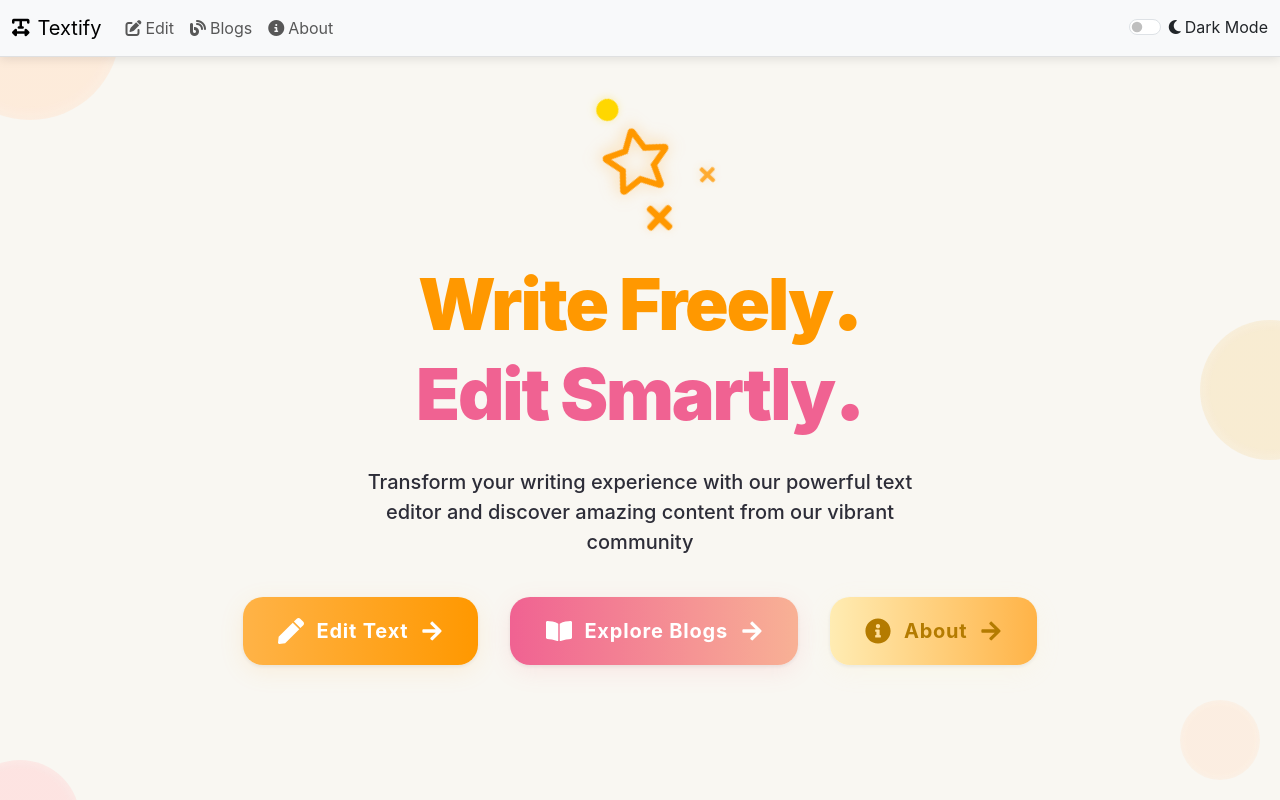
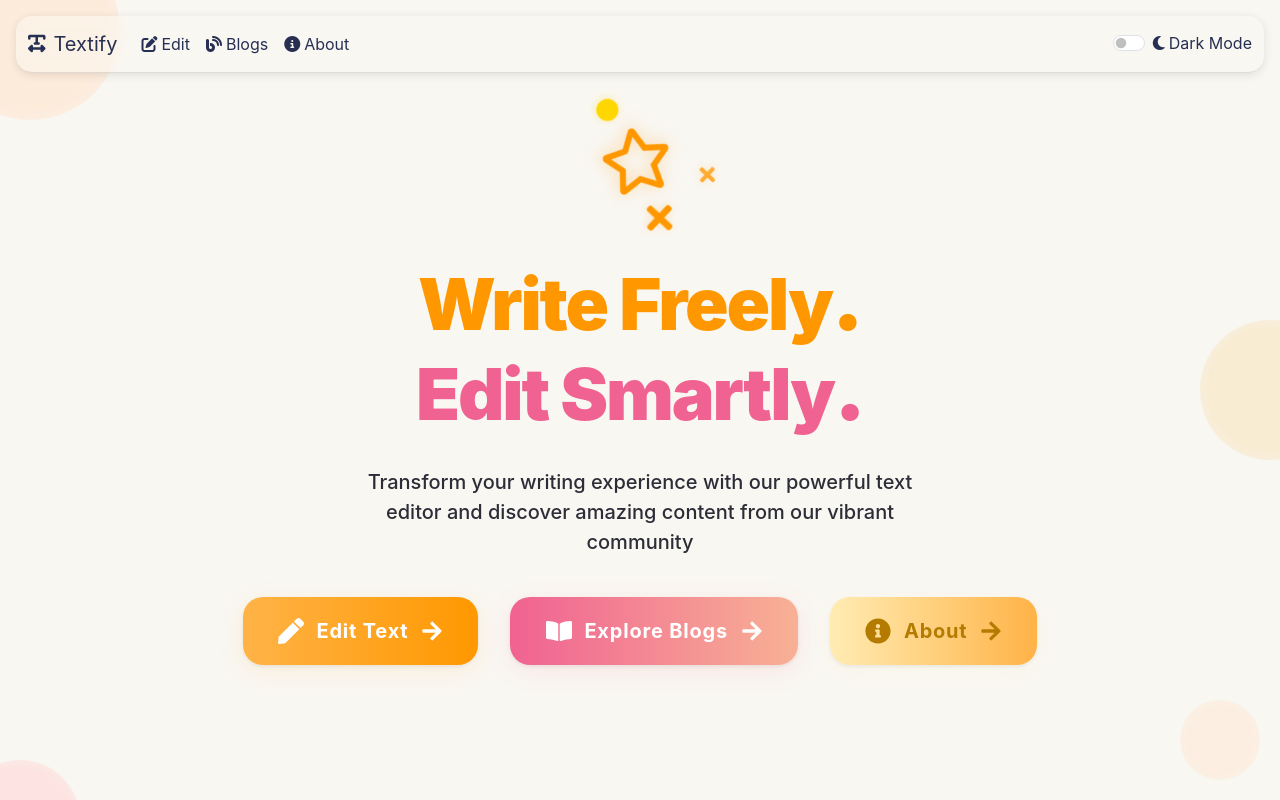
Before and after one commit to nish542/Textify-blog, a React (Create React App) app in the folder frontend/: page / in a window 1280 px wide. Built offline with nearby package versions, Linux system fonts and the light colour scheme.

Commit message:
navbar updated

```diff
--- a/frontend/src/components/Navbar.js
+++ b/frontend/src/components/Navbar.js
@@ -2,20 +2,23 @@ import React from 'react';
 
 export default function Navbar(props) {
     return (
-        <nav className={`navbar navbar-expand-lg navbar-${props.mode} bg-${props.mode}`}
+        <nav className={`navbar navbar-expand-lg`}
             style={{
                 boxShadow: props.mode === 'dark'
                     ? '0 2px 10px rgba(0, 0, 0, 0.3)'
                     : '0 2px 10px rgba(0, 0, 0, 0.1)',
-                backgroundColor: props.mode === 'dark' ? '#0b0b15' : '#f9f7f2',
-                backdropFilter: 'blur(10px)',
-                WebkitBackdropFilter: 'blur(10px)',
+                backgroundColor: props.mode === 'dark' ? 'rgba(11, 11, 21, 0.5)' : 'rgba(249, 247, 242, 0.5)',
+                backdropFilter: 'blur(8px)',
+                WebkitBackdropFilter: 'blur(8px)',
                 borderBottom: props.mode === 'dark'
                     ? '1px solid rgba(255, 255, 255, 0.1)'
-                    : '1px solid rgba(0, 0, 0, 0.1)'
+                    : '1px solid rgba(0, 0, 0, 0.1)',
+                margin: '1rem',
+                borderRadius: '16px',
+                color: props.mode === 'dark' ? '#fff' : '#272f52'
             }}>
             <div className="container-fluid">
-                <a className="navbar-brand" href="/" mode={props.mode==='light'?'dark':'light'}>
+                <a className="navbar-brand" href="/" style={{ color: props.mode === 'dark' ? '#fff' : '#272f52' }}>
                     <i className="fas fa-text-width me-2"></i>
                     {props.title}
                 </a>
@@ -25,19 +28,19 @@ export default function Navbar(props) {
                 <div className="collapse navbar-collapse" id="navbarSupportedContent">
                     <ul className="navbar-nav me-auto mb-2 mb-lg-0">
                         <li className="nav-item">
-                            <a className="nav-link" href="/edit">
+                            <a className="nav-link" href="/edit" style={{ color: props.mode === 'dark' ? '#fff' : '#272f52' }}>
                                 <i className="fas fa-edit me-1"></i>
                                 Edit
                             </a>
                         </li>
                         <li className="nav-item">
-                            <a className="nav-link" href="/blogs">
+                            <a className="nav-link" href="/blogs" style={{ color: props.mode === 'dark' ? '#fff' : '#272f52' }}>
                                 <i className="fas fa-blog me-1"></i>
                                 Blogs
                             </a>
                         </li>
                         <li className="nav-item">
-                            <a className="nav-link" href="/about">
+                            <a className="nav-link" href="/about" style={{ color: props.mode === 'dark' ? '#fff' : '#272f52' }}>
                                 <i className="fas fa-info-circle me-1"></i>
                                 About
                             </a>
@@ -51,9 +54,8 @@ export default function Navbar(props) {
                                 type="checkbox"
                                 onClick={props.toggleMode}
                                 role="switch"
-                                id="flexSwitchCheckDefault"
                             />
-                            <label className="form-check-label" htmlFor="flexSwitchCheckDefault">
+                            <label className="form-check-label" htmlFor="flexSwitchCheckDefault" style={{ color: props.mode === 'dark' ? '#fff' : '#272f52' }}>
                                 <i className={`fas fa-${props.mode === 'light' ? 'moon' : 'sun'} me-1`}></i>
                                 {props.mode === 'light' ? 'Dark Mode' : 'Light Mode'}
                             </label>
```
